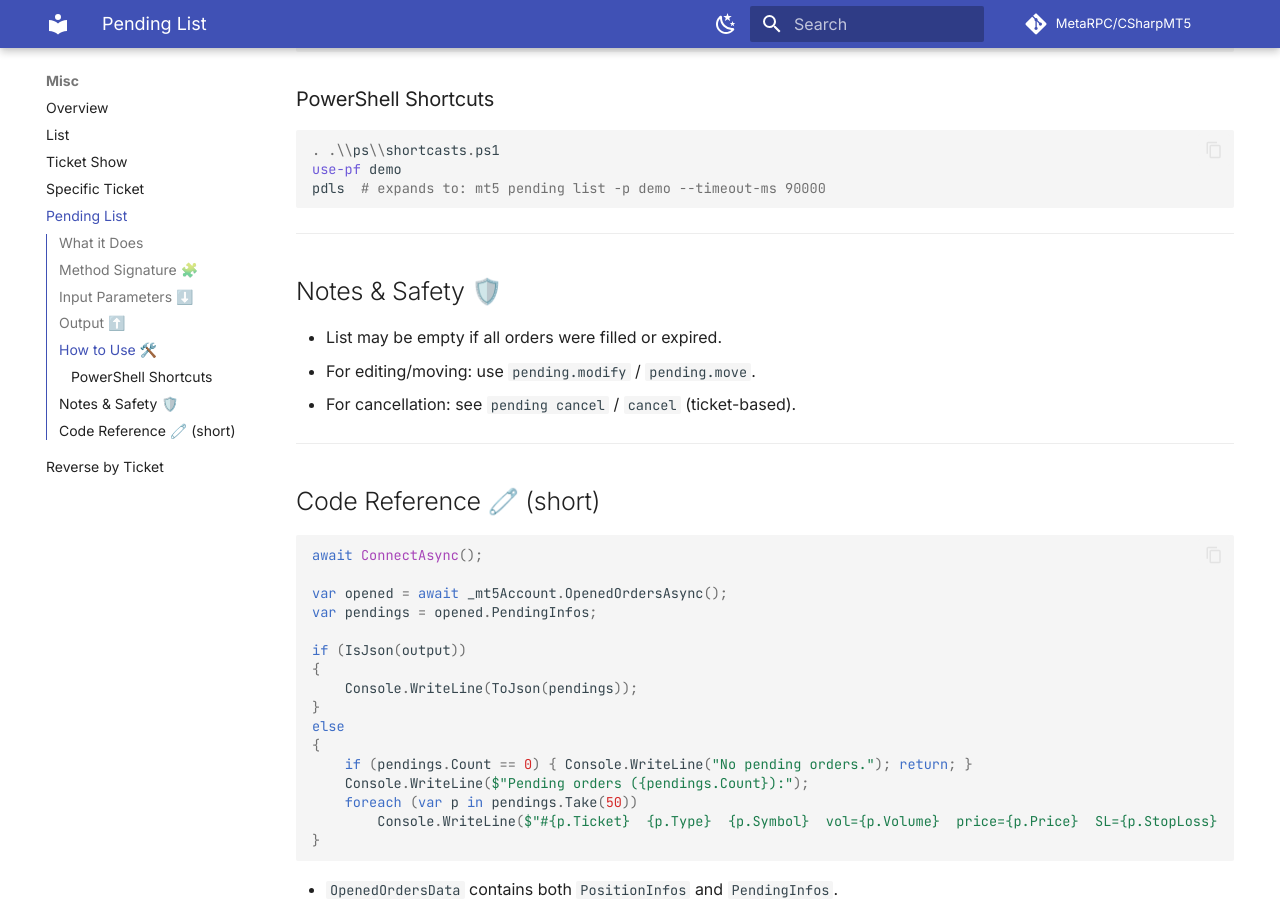
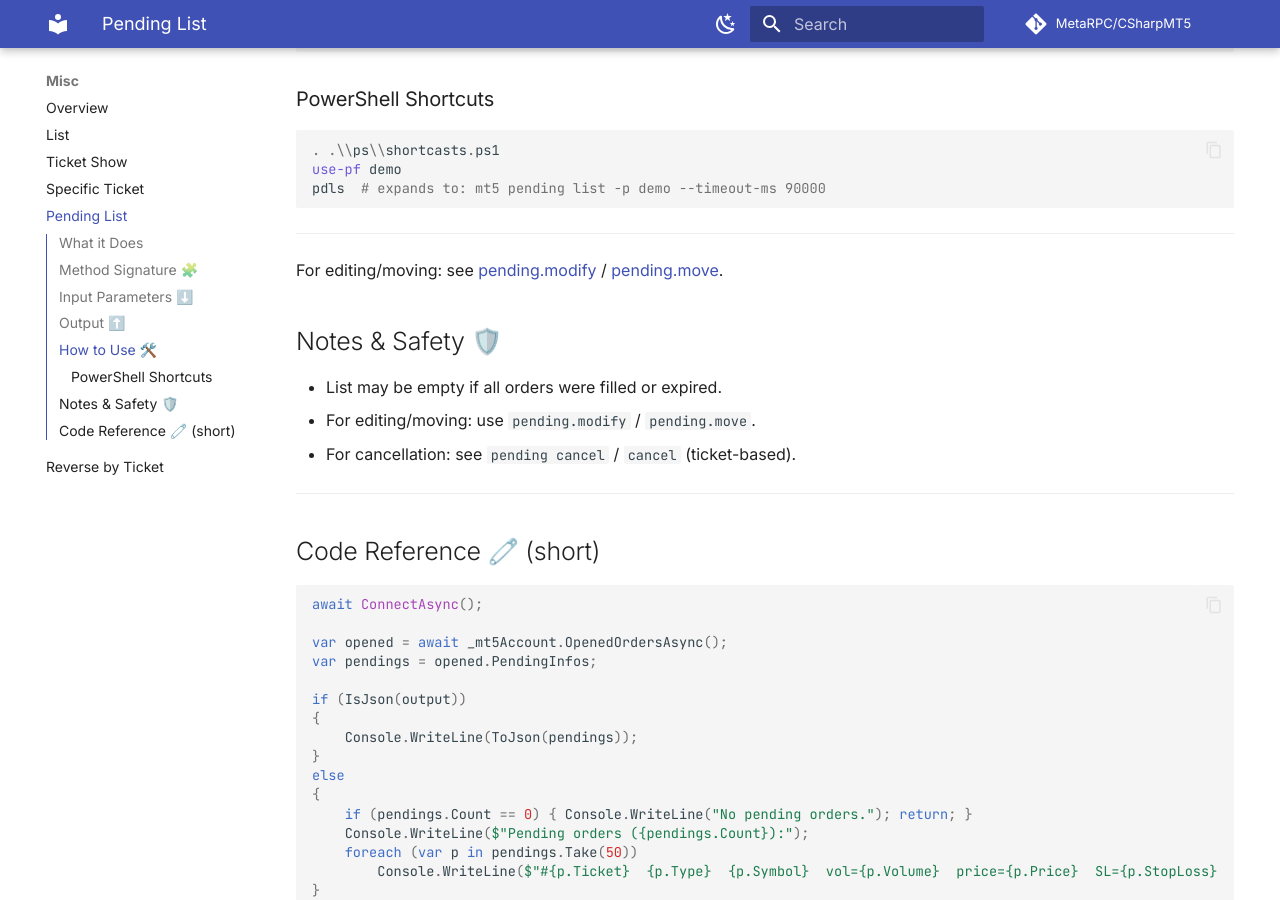
Before and after one commit to MetaRPC/CSharpMT5, an MkDocs documentation site: the page built from docs/Misc/Pending_List.md, in a window 1280 px wide and 900 px high, scrolled down 1467 px. Built offline with MkDocs 1.6.1 and Material for MkDocs 9.7.7, drawn with Linux system fonts in a browser that asks for light colours; comment, search, counter and statistics services are not loaded.

Commit message:
Update Pending_List.md

```diff
--- a/docs/Misc/Pending_List.md
+++ b/docs/Misc/Pending_List.md
@@ -67,6 +67,8 @@ pdls  # expands to: mt5 pending list -p demo --timeout-ms 90000
 
 ---
 
+For editing/moving: see [pending.modify](./Pending.modify.md) / [pending.move](./Pending.move.md).
+
 ## Notes & Safety 🛡️
 
 * List may be empty if all orders were filled or expired.
```
